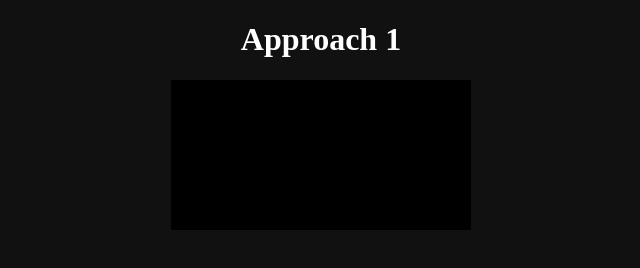
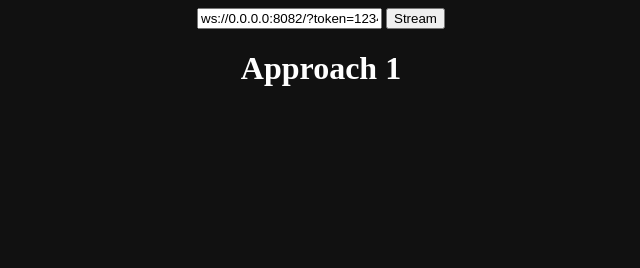
Before and after one commit to ngochieu642/streaming-websocket, a plain HTML site: page static/index.html in a window 1280 px wide. Shown: the whole page, without its empty margins (319-959 px from the left). Drawn offline with Linux system fonts and the light colour scheme.

Commit message:
Add link in frontend

```diff
--- a/static/index.html
+++ b/static/index.html
@@ -11,14 +11,23 @@
     </style>
   </head>
   <body>
+    <input type="text" id="rtsp-link" value="ws://0.0.0.0:8082/?token=12345678">
+    <button id="rtsp-btn">Stream</button>
     <h1 style="color: white;">Approach 1</h1>
     <canvas id="video-canvas"></canvas>
     <script type="text/javascript" src="jsmpeg.min.js"></script>
     <script type="text/javascript">
+      var player;
       var canvas = document.getElementById("video-canvas");
+      let rtspBtn = document.getElementById("rtsp-btn");
+
+      rtspBtn.addEventListener("click", function(event){
+        let url = document.getElementById("rtsp-link").value;
+        player = new JSMpeg.Player(url, { canvas: canvas });
+      })
       // var url = 'ws://'+document.location.hostname+':8082/';
-      var url = "ws://192.168.1.36:8082/?token=12345678";
-      var player = new JSMpeg.Player(url, { canvas: canvas });
+      // var url = "ws://0.0.0.0:8082/?token=12345678";
+      // var player = new JSMpeg.Player(url, { canvas: canvas });
     </script>
   </body>
 </html>
```
